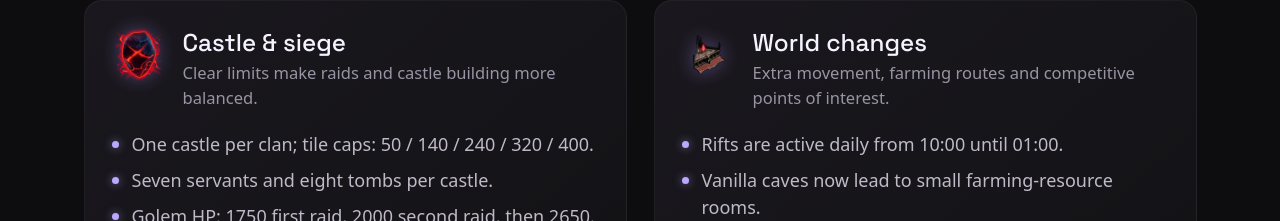
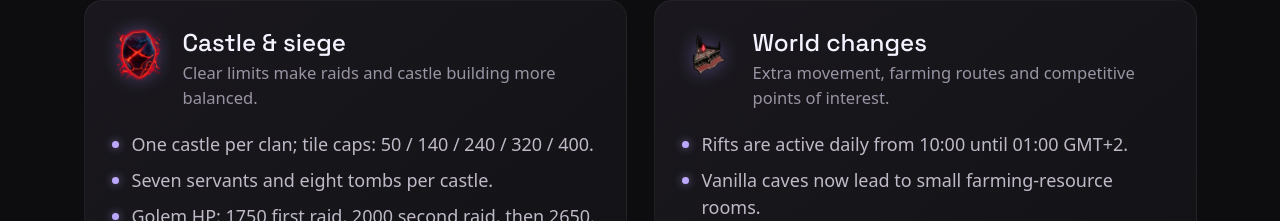
Before and after one commit to Neenchen/black-vein-website, a React (Vite) app: page /about in a window 1280 px wide. Shown: the part 1112-1333 px from the top of the page. Built offline with nearby package versions, Linux system fonts and the light colour scheme.

Commit message:
Add GMT plus two to server schedules

```diff
--- a/src/pages/About.tsx
+++ b/src/pages/About.tsx
@@ -27,7 +27,7 @@ const serverFeatureGroups: ServerFeatureGroup[] = [
   { title: "Start your wipe", icon: castleHeartIcon, intro: "Everything you need in your first minutes on Black Vein.", points: ["The whole map is revealed immediately.", "Waygates are disabled.", "Starter missions are skipped - begin by placing your Castle Heart."] },
   { title: "Gameplay adjustments", icon: bloodPotionIcon, intro: "Faster progression with a more forgiving survival loop.", points: ["Loot multiplier: 1.7x to 2.0x.", "Inventory stacks: 2.0x.", "Refinement and processing: 3x.", "Blood drain and sun strength: 50% lower."] },
   { title: "Castle & siege", icon: siegeGolemIcon, intro: "Clear limits make raids and castle building more balanced.", points: ["One castle per clan; tile caps: 50 / 140 / 240 / 320 / 400.", "Seven servants and eight tombs per castle.", "Golem HP: 1750 first raid, 2000 second raid, then 2650.", "PvE durability loss is disabled."] },
-  { title: "World changes", icon: stygianAltarIcon, intro: "Extra movement, farming routes and competitive points of interest.", points: ["Rifts are active daily from 10:00 until 01:00.", "Vanilla caves now lead to small farming-resource rooms.", "Caves can be used from both sides.", "Some multi-entrance plots have a blocked entrance for fairer plot balance."] },
+  { title: "World changes", icon: stygianAltarIcon, intro: "Extra movement, farming routes and competitive points of interest.", points: ["Rifts are active daily from 10:00 until 01:00 GMT+2.", "Vanilla caves now lead to small farming-resource rooms.", "Caves can be used from both sides.", "Some multi-entrance plots have a blocked entrance for fairer plot balance."] },
 ];
 const progressionGroups: ProgressionGroup[] = [
   { title: "Weapon Levels", icon: weaponIcon, items: [{ level: "Level 15", item: "Iron Sword", required: "Gear Level 33", icon: ironSwordIcon }, { level: "Level 18", item: "Merciless Iron Sword", required: "Gear Level 50", icon: mercilessIronIcon }, { level: "Level 21", item: "Dark Silver Sword", required: "Gear Level 65", icon: darkSilverIcon }, { level: "Level 24", item: "Sanguine Sword", required: "Gear Level 74", icon: sanguineIcon }] },
--- a/src/pages/Map.tsx
+++ b/src/pages/Map.tsx
@@ -1,4 +1,4 @@
 import { Container, Row, Col } from "react-bootstrap";
 import PageHero from "../components/PageHero";
 import map from "../assets/black-vein-rift-map.png";
-export default function Map() { return <><PageHero eyebrow="Wipe details" title="Know the map before you move." description="Use the Black Vein map to locate T2 Rifts, FFA zones, level-difference areas, added resources and blocked entrances." /><section className="section pt-4"><Container><Row className="g-5 align-items-start"><Col lg={8}><figure className="map-frame mb-0"><img src={map} alt="Black Vein map showing T2 Rifts, FFA zones, resource areas and blocked entrances" /><figcaption>Black Vein wipe map — special zones and custom changes.</figcaption></figure></Col><Col lg={4}><div className="eyebrow">Map legend</div><h2 className="section-title h2">Stay informed.</h2><div className="map-legend"><p><span className="legend-dot legend-yellow" />15 level difference max</p><p><span className="legend-dot legend-blue" />More added resources</p><p><span className="legend-dot legend-red" />FFA zone</p><p><span className="legend-dot legend-black" />Blocked entrance</p></div><p className="section-intro mt-4">T2 Rifts are marked on the east side. They are FFA, and active daily between 10:00 and 01:00. Review the PvP and Rift rules before entering.</p></Col></Row></Container></section></>; }
+export default function Map() { return <><PageHero eyebrow="Wipe details" title="Know the map before you move." description="Use the Black Vein map to locate T2 Rifts, FFA zones, level-difference areas, added resources and blocked entrances." /><section className="section pt-4"><Container><Row className="g-5 align-items-start"><Col lg={8}><figure className="map-frame mb-0"><img src={map} alt="Black Vein map showing T2 Rifts, FFA zones, resource areas and blocked entrances" /><figcaption>Black Vein wipe map — special zones and custom changes.</figcaption></figure></Col><Col lg={4}><div className="eyebrow">Map legend</div><h2 className="section-title h2">Stay informed.</h2><div className="map-legend"><p><span className="legend-dot legend-yellow" />15 level difference max</p><p><span className="legend-dot legend-blue" />More added resources</p><p><span className="legend-dot legend-red" />FFA zone</p><p><span className="legend-dot legend-black" />Blocked entrance</p></div><p className="section-intro mt-4">T2 Rifts are marked on the east side. They are FFA, and active daily between 10:00 and 01:00 GMT+2. Review the PvP and Rift rules before entering.</p></Col></Row></Container></section></>; }
--- a/src/pages/Rules.tsx
+++ b/src/pages/Rules.tsx
@@ -19,7 +19,7 @@ const pvp: Rule[] = [
   { title: "Tier 2 Rifts", points: ["T2 Rifts are Free-for-All.", "When T2 activates, leave any T1 Rift within 30 seconds.", "Do not repeatedly gatekeep a Rift without participating in its objective.", "You may leave briefly to heal or reset before returning."] },
 ];
 const raids: Rule[] = [
-  { title: "Raid schedule", points: ["Raid window: every day, 20:00–22:00 server time.", "Offline Protection: on during weekday raid hours.", "Offline Protection: off on weekends."] },
+  { title: "Raid schedule", points: ["Raid window: every day, 20:00–22:00 GMT+2.", "Offline Protection: on during weekday raid hours.", "Offline Protection: off on weekends."] },
   { title: "Offline protection", points: ["The entire clan must be offline for 15 minutes before it activates.", "Offline raids are FFA.", "A clan doing an offline raid can be counter-raided."] },
   { title: "Shard limit", points: ["Each squad may hold only 1 Shard.", "If a squad holds more than 1 Shard, all of that squad's Shards will be reset.", "Shard holders are not protected on weekdays."] },
   { title: "Defence abuse", points: ["No excessive lighting that can cause server lag.", "Avoid excessive expensive structures or decorations.", "No dummies to charge ultimates.", "No vermin nests to summon Nibbles for healing."] },
```
